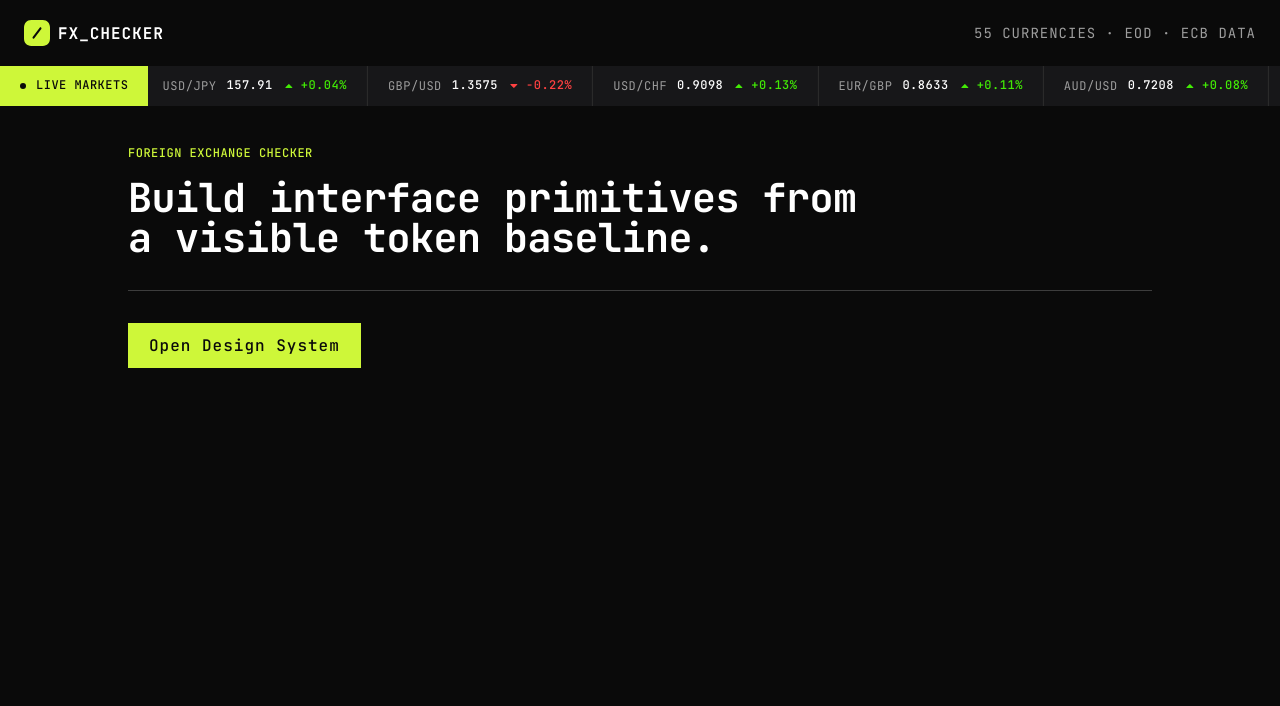
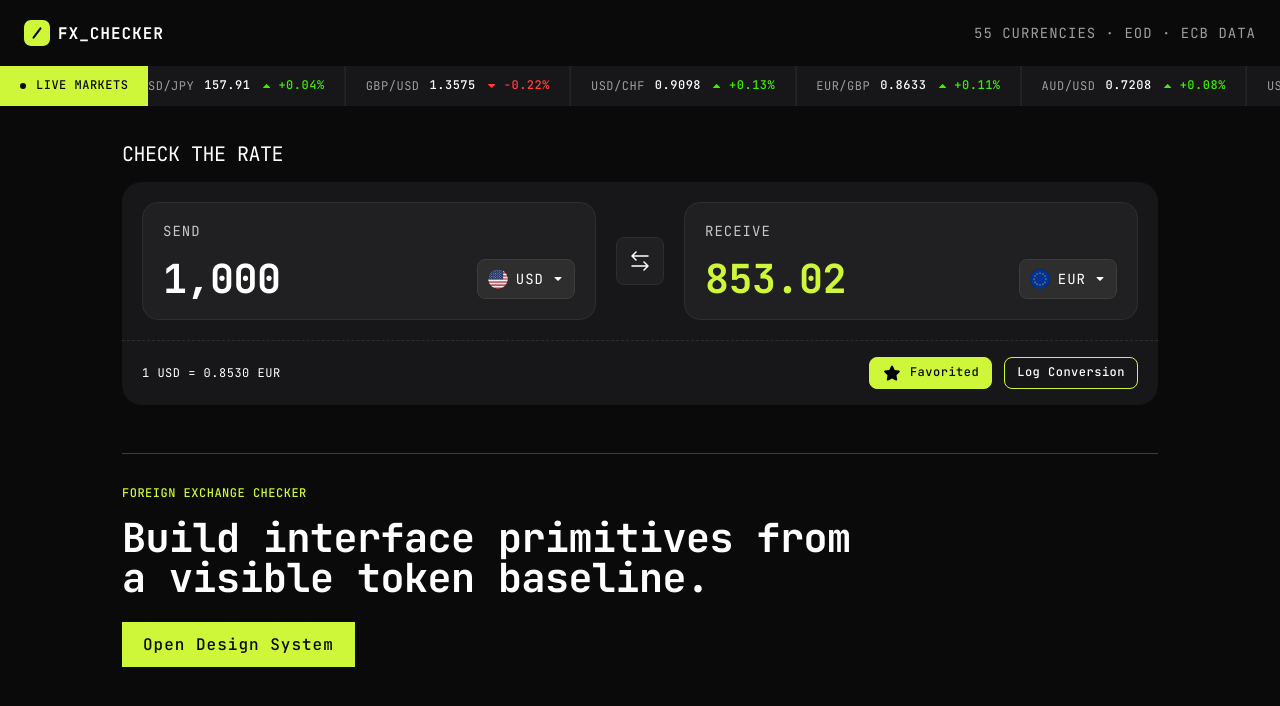
Before and after one commit to brandeth/foreign-exchange-checker, a Nuxt app: page / in a window 1280 px wide. Shown: the top 706 px of the page. Built offline with nearby package versions, Linux system fonts and the light colour scheme.

Commit message:
# Check Rate
Created a component for checking rates.

```diff
--- /dev/null
+++ b/app/components/CheckRate.vue
@@ -0,0 +1,136 @@
+<script setup lang="ts">
+import exchangeIcon from '~/assets/images/exchange-icon.svg'
+import starFilledIcon from '~/assets/images/star-filled.svg'
+
+withDefaults(defineProps<{
+  sendAmount?: string
+  receiveAmount?: string
+  sendCurrency?: string
+  receiveCurrency?: string
+  result?: string
+}>(), {
+  sendAmount: '1,000',
+  receiveAmount: '853.02',
+  sendCurrency: 'USD',
+  receiveCurrency: 'EUR',
+  result: '1 USD = 0.8530 EUR',
+})
+
+const isFavorited = ref(true)
+</script>
+
+<template>
+  <section class="check-rate" aria-labelledby="check-rate-title">
+    <h2 id="check-rate-title" class="check-rate__title">Check The Rate</h2>
+
+    <div class="check-rate__card">
+      <div class="check-rate__fields">
+        <div class="check-rate__field">
+          <span class="check-rate__label">Send</span>
+          <div class="check-rate__value-row">
+            <strong class="check-rate__amount">{{ sendAmount }}</strong>
+            <CurrencyDropdown :initial-currency="sendCurrency" />
+          </div>
+        </div>
+
+        <Button
+          icon-only
+          variant="exchange"
+          class="check-rate__exchange"
+          aria-label="Swap currencies"
+        >
+          <img :src="exchangeIcon" alt="">
+        </Button>
+
+        <div class="check-rate__field">
+          <span class="check-rate__label">Receive</span>
+          <div class="check-rate__value-row">
+            <strong class="check-rate__amount check-rate__amount--receive">
+              {{ receiveAmount }}
+            </strong>
+            <CurrencyDropdown :initial-currency="receiveCurrency" />
+          </div>
+        </div>
+      </div>
+
+      <div class="check-rate__footer">
+        <p class="check-rate__result">{{ result }}</p>
+
+        <div class="check-rate__actions">
+          <Button
+            variant="favorite"
+            :pressed="isFavorited"
+            :aria-label="isFavorited ? 'Remove conversion from favorites' : 'Add conversion to favorites'"
+            @click="isFavorited = !isFavorited"
+          >
+            <img :src="starFilledIcon" alt="">
+            {{ isFavorited ? 'Favorited' : 'Favorite' }}
+          </Button>
+          <Button>Log Conversion</Button>
+        </div>
+      </div>
+    </div>
+  </section>
+</template>
+
+<style scoped>
+@reference "~/assets/css/main.css";
+
+.check-rate {
+  @apply grid gap-4;
+}
+
+.check-rate__title {
+  @apply text-preset-2 uppercase text-fx-neutral-50;
+}
+
+.check-rate__card {
+  @apply overflow-hidden rounded-[20px] bg-fx-neutral-700;
+}
+
+.check-rate__fields {
+  @apply grid items-center gap-5 p-5 lg:grid-cols-[minmax(0,1fr)_48px_minmax(0,1fr)];
+}
+
+.check-rate__field {
+  @apply flex h-[118px] min-w-0 flex-col justify-between rounded-2xl border border-fx-neutral-500 bg-fx-neutral-600 p-5;
+}
+
+.check-rate__label {
+  @apply text-preset-4 uppercase text-fx-neutral-100;
+}
+
+.check-rate__value-row {
+  @apply flex min-w-0 items-end justify-between gap-4;
+}
+
+.check-rate__amount {
+  @apply min-w-0 truncate text-preset-1 text-fx-neutral-50;
+}
+
+.check-rate__amount--receive {
+  @apply text-fx-lime-500;
+}
+
+.check-rate__exchange {
+  @apply justify-self-center;
+}
+
+.check-rate__footer {
+  @apply flex flex-col gap-4 border-t border-dashed border-fx-neutral-500 px-5 py-4 md:flex-row md:items-center md:justify-between;
+}
+
+.check-rate__result {
+  @apply text-preset-5 text-fx-neutral-50;
+}
+
+.check-rate__actions {
+  @apply flex flex-wrap items-center gap-3;
+}
+
+@media (max-width: 639px) {
+  .check-rate__amount {
+    @apply text-preset-1-tablet;
+  }
+}
+</style>
--- a/app/components/CurrencyDropdown.vue
+++ b/app/components/CurrencyDropdown.vue
@@ -16,6 +16,12 @@ type Currency = {
   flag: string
 }
 
+const props = withDefaults(defineProps<{
+  initialCurrency?: string
+}>(), {
+  initialCurrency: 'USD',
+})
+
 const popularCurrencies: Currency[] = [
   { code: 'USD', name: 'US Dollar', flag: usFlag },
   { code: 'EUR', name: 'Euro', flag: euFlag },
@@ -29,9 +35,12 @@ const otherCurrencies: Currency[] = [
   { code: 'BDT', name: 'Bangladeshi Taka', flag: bdFlag },
 ]
 
+const currencies = [...popularCurrencies, ...otherCurrencies]
 const isOpen = ref(false)
 const searchQuery = ref('')
-const selectedCurrency = ref(popularCurrencies[0])
+const selectedCurrency = ref(
+  currencies.find(currency => currency.code === props.initialCurrency) ?? popularCurrencies[0],
+)
 const triggerRef = ref<HTMLButtonElement | null>(null)
 const menuRef = ref<HTMLDivElement | null>(null)
 const menuPosition = ref({
--- a/app/pages/design-system.vue
+++ b/app/pages/design-system.vue
@@ -237,6 +237,11 @@ const typePresets = [
           <h3 class="text-preset-3-bold">Live Markets</h3>
           <LiveMarkets :marquee="false" />
         </article>
+
+        <article class="grid gap-5 border border-fx-neutral-400 bg-fx-neutral-900 p-5">
+          <h3 class="text-preset-3-bold">Check Rate</h3>
+          <CheckRate />
+        </article>
       </section>
     </div>
   </main>
--- a/app/pages/index.vue
+++ b/app/pages/index.vue
@@ -1,12 +1,15 @@
 <template>
-  <main class="min-h-screen bg-fx-neutral-900 px-6 py-10 text-fx-neutral-50">
-    <div class="mx-auto flex max-w-5xl flex-col gap-8">
-      <header class="flex flex-col gap-4 border-b border-fx-neutral-400 pb-8">
+  <main class="min-h-screen bg-fx-neutral-900 px-6 py-9 text-fx-neutral-50">
+    <div class="mx-auto flex max-w-[1036px] flex-col gap-12">
+      <CheckRate />
+
+      <section class="flex flex-col gap-6 border-t border-fx-neutral-400 pt-8">
+        <div class="flex flex-col gap-4">
           <p class="text-preset-5-medium uppercase text-fx-lime-500">Foreign Exchange Checker</p>
           <h1 class="text-preset-1-tablet md:text-preset-1 max-w-3xl">
             Build interface primitives from a visible token baseline.
           </h1>
-      </header>
+        </div>
 
         <NuxtLink
           to="/design-system"
@@ -14,6 +17,7 @@
         >
           Open Design System
         </NuxtLink>
+      </section>
     </div>
   </main>
 </template>
```
Lines whose indentation alone changed are shown as unchanged.
